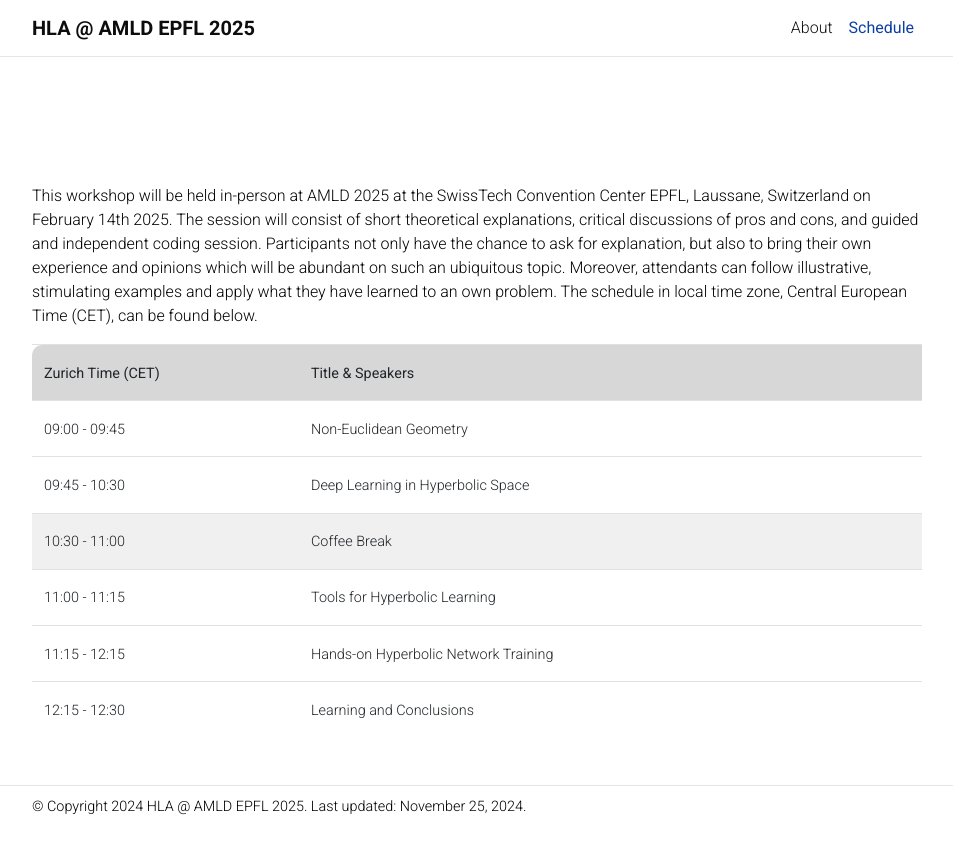
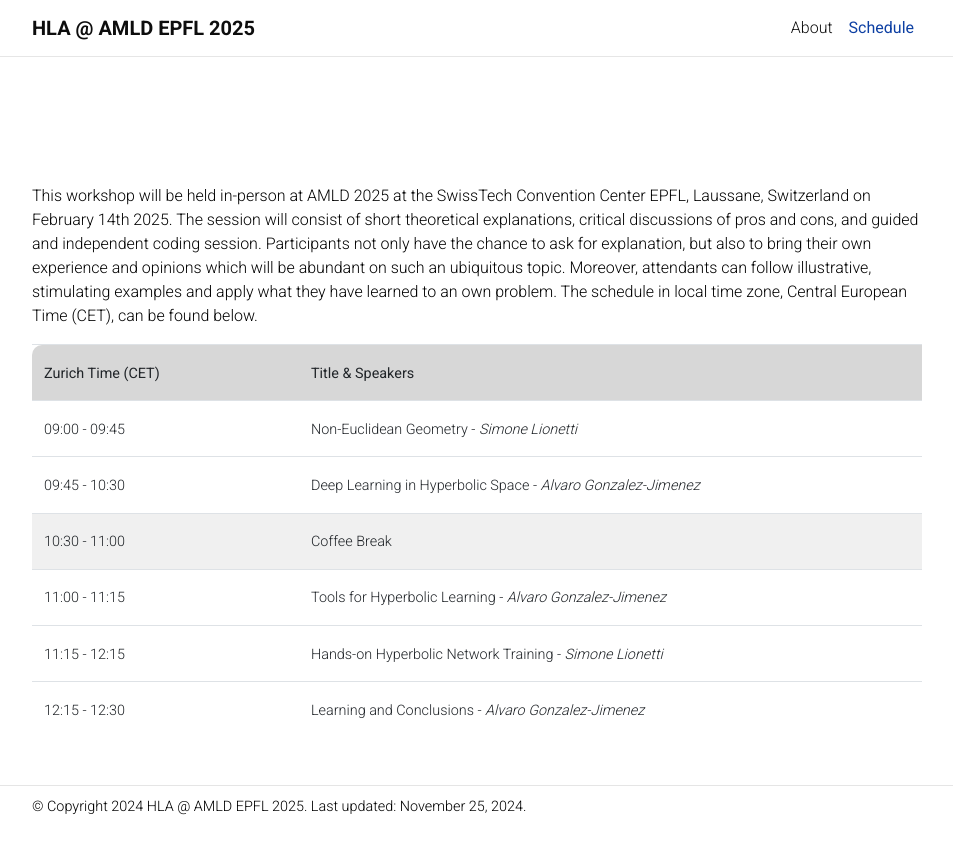
Before and after one commit to Digital-Dermatology/hyperbolic-learning-tutorial, a Jekyll site: the page built from _pages/schedule.md, in a window 1280 px wide. Shown: the top 854 px of the page, without its empty margins (163-1116 px from the left). Built offline with Jekyll 4.4.1, drawn with Linux system fonts in a browser that asks for light colours; comment, search, counter and statistics services are not loaded; a style sheet for code colours, icons or effects is not loaded.

Commit message:
add the speaker with the slide presentation

```diff
--- a/_pages/schedule.md
+++ b/_pages/schedule.md
@@ -30,11 +30,11 @@ nav_order: 2
       <tr>
   <tr class="header">
         <td>09:00 - 09:45</td>
-        <td>Non-Euclidean Geometry</td>
+        <td>Non-Euclidean Geometry - <i>Simone Lionetti</i></td>
   </tr>
   <tr class="header">
         <td>09:45 - 10:30</td>
-        <td>Deep Learning in Hyperbolic Space</td>
+        <td>Deep Learning in Hyperbolic Space - <i>Alvaro Gonzalez-Jimenez</i></td>
   </tr>
 
   <tr class="header" style="background-color:rgb(240, 240, 240);">
@@ -43,15 +43,15 @@ nav_order: 2
   </tr>
   <tr class="header">
         <td>11:00 - 11:15</td>
-        <td>Tools for Hyperbolic Learning</td>
+        <td>Tools for Hyperbolic Learning - <i>Alvaro Gonzalez-Jimenez</i></td>
   </tr>
 
   <tr class="header">
         <td>11:15 - 12:15</td>
-        <td>Hands-on Hyperbolic Network Training</td>
+        <td>Hands-on Hyperbolic Network Training - <i>Simone Lionetti</i></td>
   </tr>
 
   <tr class="header">
         <td>12:15 - 12:30</td>
-        <td>Learning and Conclusions</td>
+        <td>Learning and Conclusions - <i>Alvaro Gonzalez-Jimenez</i></td>
   </tr>
```
